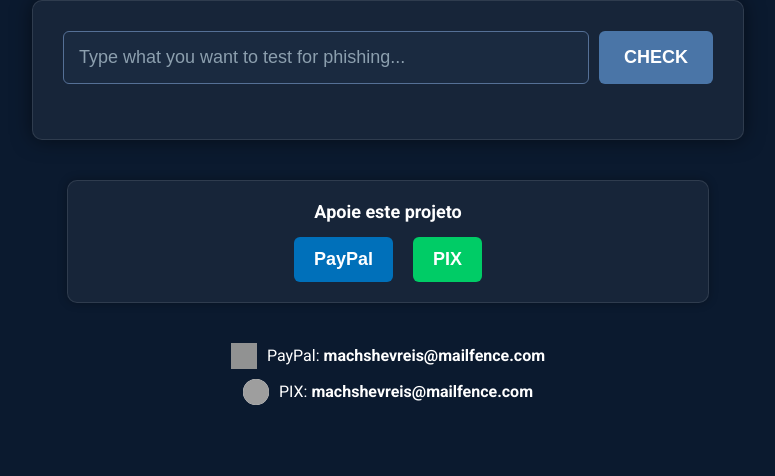
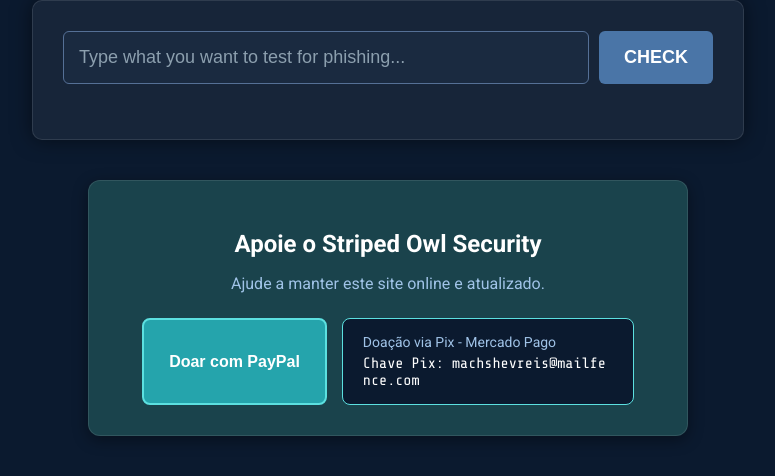
Before and after one commit to FFReis23/stripedowlsecurity, a Flask app: page / in a window 1280 px wide. Shown: the part 246-722 px from the top of the page, without its empty margins (252-1027 px from the left). Run offline with Flask 3, Linux system fonts and the light colour scheme; grey boxes are pictures that could not be loaded.

Commit message:
Update index.html

```diff
--- a/templates/index.html
+++ b/templates/index.html
@@ -9,10 +9,10 @@
     <link href="https://fonts.googleapis.com/css2?family=Roboto:wght@400;700&display=swap" rel="stylesheet">
 
     <style>
-        /* Cores inspiradas na imagem: Fundo escuro/azul marinho, montanhas/céu escuros, texto claro */
+        /* Estilos Base e Formulário */
         body {
             font-family: 'Roboto', Arial, sans-serif;
-            background-color: #0b1a2f;
+            background-color: #0b1a2f; /* Fundo Escuro */
             color: #ffffff;
             margin: 0;
             padding: 0;
@@ -96,45 +96,83 @@
             font-size: 16px;
         }
 
-        .support-box {
-            margin-top: 40px;
-            padding: 20px;
-            text-align: center;
-            background: rgba(255, 255, 255, 0.05);
-            border-radius: 10px;
-            box-shadow: 0 0 10px rgba(0,0,0,0.3);
-            color: #ffffff;
-            border: 1px solid rgba(255, 255, 255, 0.1);
+        /* ---------------------------------- */
+        /* Estilos da NOVA Seção de Apoio (Doação) */
+        /* ---------------------------------- */
+        .support-container {
             max-width: 600px;
             margin: 40px auto;
+            text-align: center;
         }
 
-        .support-title {
-            font-size: 18px;
-            font-weight: bold;
-            margin-bottom: 15px;
-            color: #ffffff;
+        .support-card {
+            background-color: #1a434c; /* Cor de fundo escura/esverdeada da caixa (similar à imagem) */
+            border-radius: 12px;
+            padding: 30px 20px;
+            box-shadow: 0 4px 15px rgba(0, 0, 0, 0.4);
+            border: 1px solid rgba(255, 255, 255, 0.1);
         }
 
-        .support-method {
-            display: flex;
-            align-items: center;
-            justify-content: center;
-            gap: 10px;
-            margin-top: 10px;
-            font-size: 16px;
+        .support-card h2 {
+            font-size: 24px;
+            font-weight: 700;
+            color: #ffffff;
+            margin-bottom: 5px;
         }
 
-        .support-method img {
-            width: 26px;
-            height: 26px;
-            filter: invert(1) hue-rotate(180deg) brightness(1.5);
+        .support-card p {
+            font-size: 16px;
+            color: #a0c3e7;
+            margin-bottom: 25px;
         }
 
-        .support-method img[src*="PIX_logo"] {
-            filter: invert(0) !important;
-            background-color: white;
-            border-radius: 50%;
+        .support-options {
+            display: flex;
+            justify-content: center;
+            gap: 15px;
+            margin-top: 20px;
+        }
+
+        /* Estilo para o botão PayPal (cor clara/turquesa da imagem) */
+        .btn-paypal {
+            padding: 15px 25px;
+            border: 2px solid #5ce0e0;
+            background: #25a4ac;
+            color: #ffffff;
+            border-radius: 8px;
+            cursor: pointer;
+            font-size: 16px;
+            font-weight: bold;
+            transition: background 0.3s, border-color 0.3s;
+        }
+
+        .btn-paypal:hover {
+            background: #2cb7c0;
+            border-color: #5ce0e0;
+        }
+
+        /* Estilo para a caixa do PIX (cor escura com borda fina) */
+        .pix-box {
+            background-color: #0b1a2f; /* Fundo mais escuro (cor do body) */
+            border: 1px solid #5ce0e0; /* Borda da cor do botão PayPal */
+            border-radius: 8px;
+            padding: 15px 20px;
+            text-align: left;
+            width: 250px;
+        }
+
+        .pix-box span {
+            display: block;
+            font-size: 14px;
+            color: #a0c3e7;
+            margin-bottom: 5px;
+        }
+
+        .pix-box .pix-key {
+            font-family: 'Share Tech Mono', monospace;
+            font-size: 15px;
+            color: #ffffff;
+            word-break: break-all;
         }
     </style>
 </head>
@@ -153,41 +191,24 @@
             </div>
         </form>
 
-        {% if result %}
-        <div class="result-box">{{ result|safe }}</div>
-        {% endif %}
-    </div>
+        </div>
 
-    <div class="support-box">
-        <div class="support-title">Apoie este projeto</div>
+    <div class="support-container">
+        <div class="support-card">
+            <h2>Apoie o Striped Owl Security</h2>
+            <p>Ajude a manter este site online e atualizado.</p>
 
-        <div class="support-method" style="gap:20px; justify-content:center;">
-            <!-- Botão PayPal -->
-            <form action="https://www.paypal.com/donate" method="post" target="_blank" style="display:inline-block;">
-                <input type="hidden" name="business" value="machshevreis@mailfence.com" />
-                <input type="hidden" name="no_recurring" value="0" />
-                <input type="hidden" name="currency_code" value="BRL" />
-                <button type="submit" style="padding:12px 20px; border:none; background:#0070ba; color:white; border-radius:6px; cursor:pointer; font-weight:bold;">PayPal</button>
-            </form>
+            <div class="support-options">
+                <button class="btn-paypal">
+                    Doar com PayPal
+                </button>
 
-            <!-- Botão PIX -->
-            <button onclick="navigator.clipboard.writeText('machshevreis@mailfence.com'); alert('Chave PIX copiada!');"
-                style="padding:12px 20px; border:none; background:#00cc66; color:white; border-radius:6px; cursor:pointer; font-weight:bold;">
-                PIX
-            </button>
+                <div class="pix-box">
+                    <span>Doação via Pix - Mercado Pago</span>
+                    <div class="pix-key">Chave Pix: machshevreis@mailfence.com</div>
+                </div>
+            </div>
         </div>
     </div>
-
-        <div class="support-method">
-            <img src="https://cdn-icons-png.flaticon.com/512/174/174861.png" alt="PayPal Icon">
-            <span>PayPal: <b>machshevreis@mailfence.com</b></span>
-        </div>
-
-        <div class="support-method">
-            <img src="https://upload.wikimedia.org/wikipedia/commons/0/04/PIX_logo.svg" alt="PIX Icon">
-            <span>PIX: <b>machshevreis@mailfence.com</b></span>
-        </div>
-    </div>
-
-</body>
+    </body>
 </html>
```
